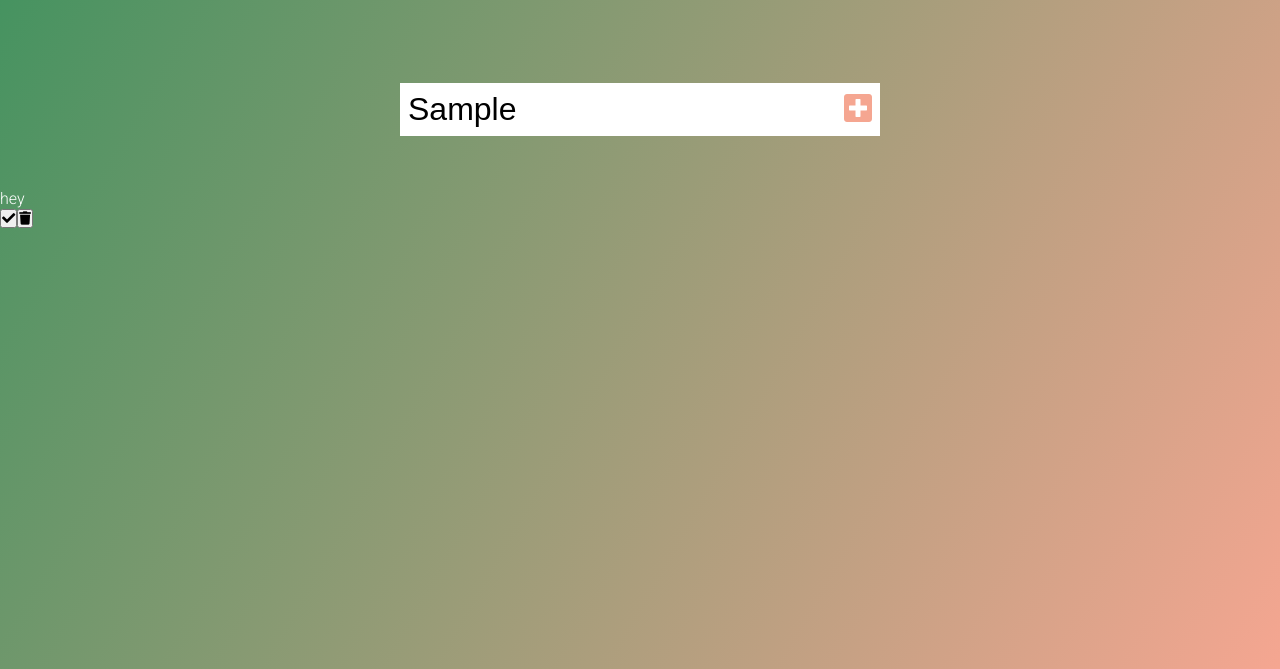
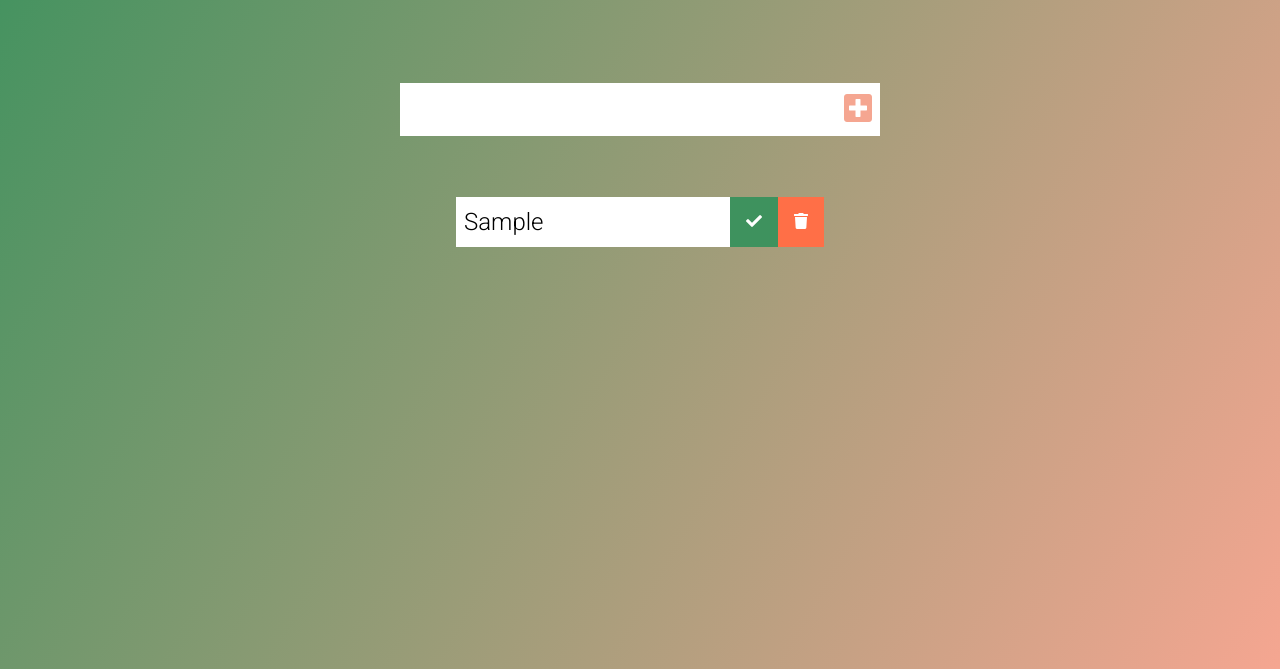
Before and after one commit to frodri13/toDoList, a plain HTML site: page index.html in a window 1280 px wide. Both pictures are taken after typing "Sample" into the empty fields and a click on the button 858 px from the left and 240 px from the top of the page. Shown: the part 131-800 px from the top of the page. Drawn offline with Linux system fonts and the light colour scheme.

Commit message:
style: add flex, colors and center todos

```diff
--- a/app.js
+++ b/app.js
@@ -16,7 +16,7 @@ function addTodo(event) {
   todoDiv.classList.add("todo");
   // create LI
   const newTodo = document.createElement("li");
-  newTodo.innerText = "hey";
+  newTodo.innerText = todoInput.value;
   newTodo.classList.add("todo-item");
   todoDiv.appendChild(newTodo);
   // CHECK MARK BUTTON
@@ -31,4 +31,6 @@ function addTodo(event) {
   todoDiv.appendChild(trashButton);
   // Append to list
   todolist.appendChild(todoDiv);
+  // clear todo input value
+  todoInput.value = "";
 }
--- a/style.css
+++ b/style.css
@@ -42,3 +42,44 @@ form button:hover {
   background: #f5a691;
   color: white;
 }
+
+.todo-container {
+  display: flex;
+  justify-content: center;
+  align-items: center;
+}
+
+.todo-list {
+  min-width: 30%;
+  /* removing dots */
+  list-style: none;
+}
+
+.todo {
+  margin: 0.5rem;
+  background: white;
+  color: black;
+  font-size: 1.5rem;
+  display: flex;
+  justify-content: space-between;
+  align-items: center;
+}
+
+.todo li {
+  flex: 1;
+}
+.trash-btn,
+.complete-btn {
+  background: #ff6f47;
+  color: white;
+  border: none;
+  padding: 1rem;
+  cursor: pointer;
+  font-size: 1rem;
+}
+.complete-btn {
+  background: #3e925e;
+}
+.todo-item {
+  padding: 0rem 0.5rem;
+}
```
